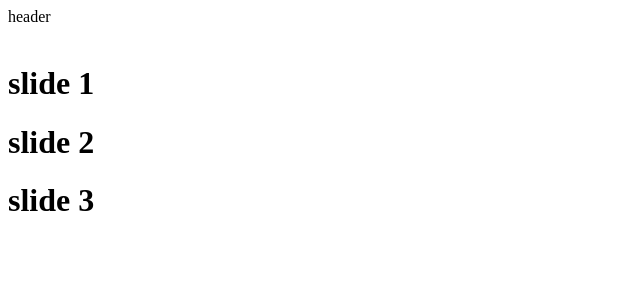
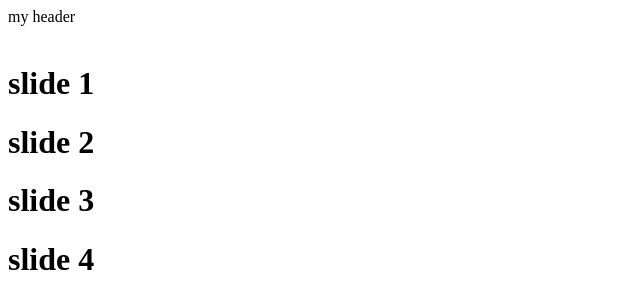
Before and after one commit to Mehdivx8/git-project-start, a plain HTML site: page index.html in a window 1280 px wide. Shown: the whole page, without its empty margins (0-640 px from the left). Drawn offline with Linux system fonts and the light colour scheme.

Commit message:
some change in main branch

```diff
--- a/index.html
+++ b/index.html
@@ -7,7 +7,7 @@
   </head>
   <body>
     <header>
-      header
+      my header
     </header>
     <span class="banner">
       <img src="banner.jpg" alt="">
@@ -16,6 +16,7 @@
       <h1>slide 1</h1>
       <h1>slide 2</h1>
       <h1>slide 3</h1>
+      <h1>slide 4</h1>
     </div>
   </body>
 </html>
```
